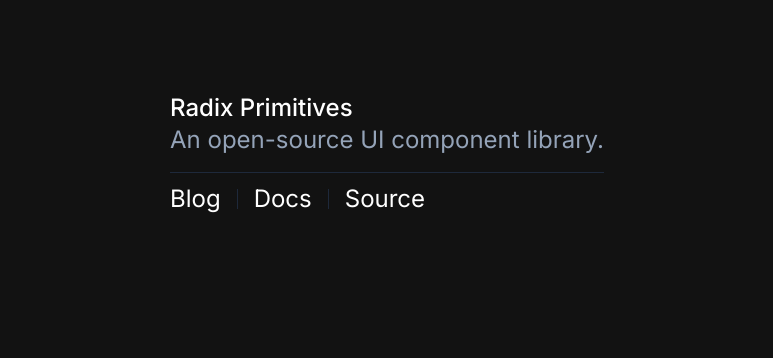
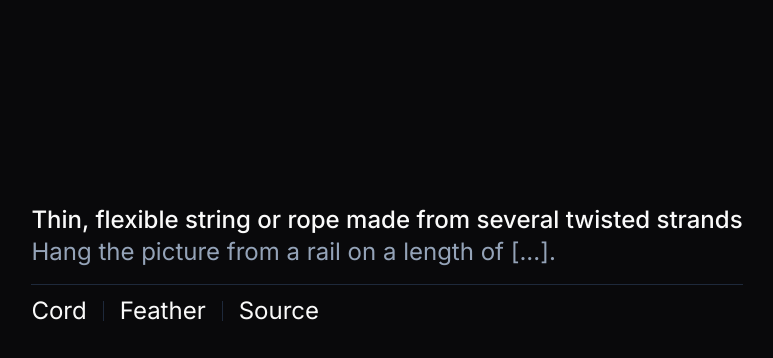
Before and after one commit to antonTroyan/e-leornio, a Next.js app: page / in a window 1280 px wide. Shown: the top 358 px of the page, without its empty margins (253-1026 px from the left). Built offline with nearby package versions, Linux system fonts and the light colour scheme.

Commit message:
Example works

```diff
--- a/app/globals.css
+++ b/app/globals.css
@@ -37,8 +37,8 @@
   }
 
   .dark {
-    --background: dark;
-    --foreground: white;
+    --background: 240 10% 3.9%;
+    --foreground: 0 0% 98%;
 
     --muted: 217.2 32.6% 17.5%;
     --muted-foreground: 215 20.2% 65.1%;
@@ -68,6 +68,8 @@
   }
 }
 
+
+
 @layer base {
   * {
     @apply border-border;
--- a/components/ui/main.tsx
+++ b/components/ui/main.tsx
@@ -3,19 +3,19 @@ import { Separator } from "@/components/ui/separator"
 
 export default function Main() {
   return (
-    <main className="flex min-h-screen flex-col items-center justify-between p-24">
+    <main className="flex min-h-screen flex-col items-center justify-between pt-52">
       <div>
         <div className="space-y-1">
-          <h4 className="text-2xl font-medium leading-none">Radix Primitives</h4>
+          <h4 className="text-2xl font-medium leading-none">Thin, flexible string or rope made from several twisted strands</h4>
           <p className="text-2xl text-muted-foreground">
-            An open-source UI component library.
+            Hang the picture from a rail on a length of [...].
           </p>
         </div>
         <Separator className="my-4" />
         <div className="flex h-5 items-center space-x-4 text-2xl">
-          <div>Blog</div>
+          <div>Cord</div>
           <Separator orientation="vertical" />
-          <div>Docs</div>
+          <div>Feather</div>
           <Separator orientation="vertical" />
           <div>Source</div>
         </div>
```
